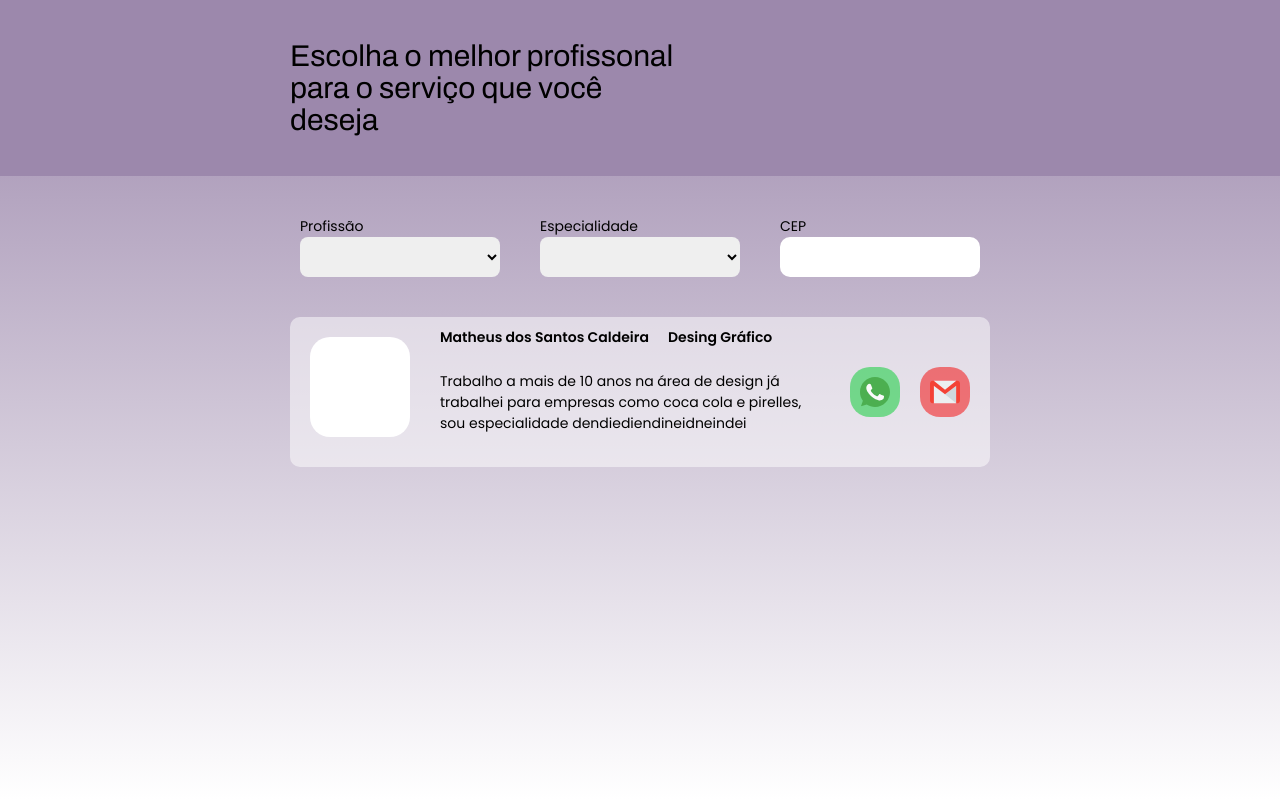
After one commit to AnaPaixao/projeto-site-dinamico, a PHP site: page /consultar-profissional.html in a window 1280 px wide. The commit adds this page. Run offline with PHP 8.4, Linux system fonts and the light colour scheme; lists and menus that the app fills with data are empty.

Commit message:
criacao das paginas e inicializacao da estilizacao

```diff
--- /dev/null
+++ b/consultar-profissional.html
@@ -0,0 +1,63 @@
+<!DOCTYPE html>
+<html lang="pt-br">
+
+<head>
+    <meta charset="UTF-8">
+    <meta name="viewport" content="width=device-width, initial-scale=1.0">
+    <!--Font-->
+    <link rel="preconnect" href="https://fonts.gstatic.com">
+    <link
+        href="https://fonts.googleapis.com/css2?family=Archivo:ital,wght@0,400;1,700&family=Poppins:wght@400;600&display=swap"
+        rel="stylesheet">
+    <!--CSS-->
+    <link rel="stylesheet" href="./styles/index.css" />
+    <link rel="stylesheet" href="./styles/consultar-profissional.css" />
+
+    <title>Empresa - Consultar Profissional</title>
+</head>
+
+<body>
+    <header>
+        <div class="header-content">
+            <h1>Escolha o melhor profissonal para o serviço que você deseja</h1>
+        </div>
+    </header>
+    <form>
+        <div class="occupation">
+            <label for="occupation">Profissão</label>
+            <select name="occupation" id="occupation">
+                <option value=""></option>
+            </select>
+        </div>
+
+        <div class="specialism">
+            <label for="specialism" class="specialism">Especialidade</label>
+            <select name="specialism" id="specialism">
+                <option value=""></option>
+            </select>
+        </div>
+
+        <div class="cep">
+            <label for="cep" class="cep">CEP</label>
+            <input type="text" name="cep" id="cep">
+        </div>
+    </form>
+
+    <div class="card">
+        <div class="img">
+        <img src="" alt="">
+        </div>
+        <div class="professional">
+            <p>Matheus dos Santos Caldeira</p>
+            <p>Desing Gráfico</p>
+            <p>Trabalho a mais de 10 anos na área de design já trabalhei para empresas como coca cola e pirelles, sou especialidade dendiediendineidneindei</p>
+        </div>
+        <div class="net whatss">
+            <a href=""><img src="./img/icon/icon-whatsapp.svg" alt=""></a>
+        </div>
+        <div class="net email">
+            <a href=""><img src="./img/icon/icon-email.svg" alt=""></a>
+        </div>
+    </div>
+</body>
+</html>
--- a/index.html
+++ b/index.html
@@ -36,7 +36,7 @@
 
             <select name="occupation" id="occupation">
                 <option value="">Profissão</option>
-                <option value="filmes">Cozinheiro</option>
+                <option value="">Cozinheiro</option>
             </select>
 
             <input type="text" name="cep" placeholder="CEP">
--- a/login.html
+++ b/login.html
@@ -29,7 +29,7 @@
             <button>Log in</button>
         </form>
 
-        <p>Não tem uma conta ainda ? <a href="">Cadastre-se</a></p>
+        <p>Não tem uma conta ainda ? <a href="./cadastro-servico.html">Cadastre-se</a></p>
     </main>
 </body>
 
--- /dev/null
+++ b/styles/consultar-profissional.css
@@ -0,0 +1,118 @@
+header {
+    background: #9C88AC;
+    padding: 20px;
+}
+
+.header-content {
+    width: 700px;
+    margin: 0 auto;
+    padding: 20px 0 20px 0;
+}
+
+.header-content h1 {
+    width: 390px;
+    font-size: 30px;
+    font-weight: 700;
+}
+
+form {
+    font-family: 'Poppins', sans-serif;
+    display: grid;
+    grid-template-columns: 1fr 1fr 1fr;
+    justify-content: center;
+    align-content: center;
+    gap: 40px;
+    width: 40vw;
+    margin: 40px auto;
+    font-size: 14px;
+}
+
+form div {
+    display: flex;
+    flex-direction: column;
+    justify-items: center;
+    align-items: center;
+}
+
+form label {
+    align-self: flex-start;
+}
+
+form select {
+    width: 200px;
+    height: 40px;
+    border-radius: 8px;
+    border: none;
+    outline: none;
+}
+
+form input {
+    width: 200px;
+    height: 40px;
+    background: #FFF;
+    color: #000;
+}
+
+.card {
+    font-family: 'Poppins', sans-serif;
+    display: flex;
+    width: 700px;
+    height: 150px;
+    margin: 0 auto;
+    background: rgb(255, 255, 255, 50%);
+    border-radius: 10px;
+}
+
+.card .img {
+    width: 100px;
+    height: 100px;
+    margin: 20px;
+    background: #FFF;
+    border-radius: 20px;
+}
+
+.card .professional {
+    display: flex;
+    flex-wrap: wrap;
+    width: 400px;
+    height: 150px;
+    padding: 10px;
+    font-size: 14px;
+}
+
+.card .professional p:nth-child(1) {
+    flex-basis: 60%;
+    font-weight: bold;
+}
+
+.card .professional p:nth-child(2) {
+    flex-basis: 40%;
+    font-weight: bold;
+}
+
+.card .professional p:nth-child(3) {
+    flex-basis: 100%;
+    align-self: stretch;
+}
+
+.card .net{
+    width: 50px;
+    height: 50px;
+    margin: 50px 0 50px 20px;
+    border-radius: 20px;
+    text-align: center;
+}
+
+.card div:nth-child(3) {
+    background-color: rgb(0, 205, 45, 50%);
+}
+
+.card div:nth-child(4) {
+    background-color: rgb(246, 0, 0, 50%);
+}
+
+.card .net a img {
+    width: 30px;
+    height: 30px;
+    margin: 10px;
+}
```
Also changed, not shown: styles/login.css (+6 -6 lines), img/icon/icon-arrow.svg (added), img/icon/icon-email.svg (added), img/icon/icon-whatsapp.svg (added).
